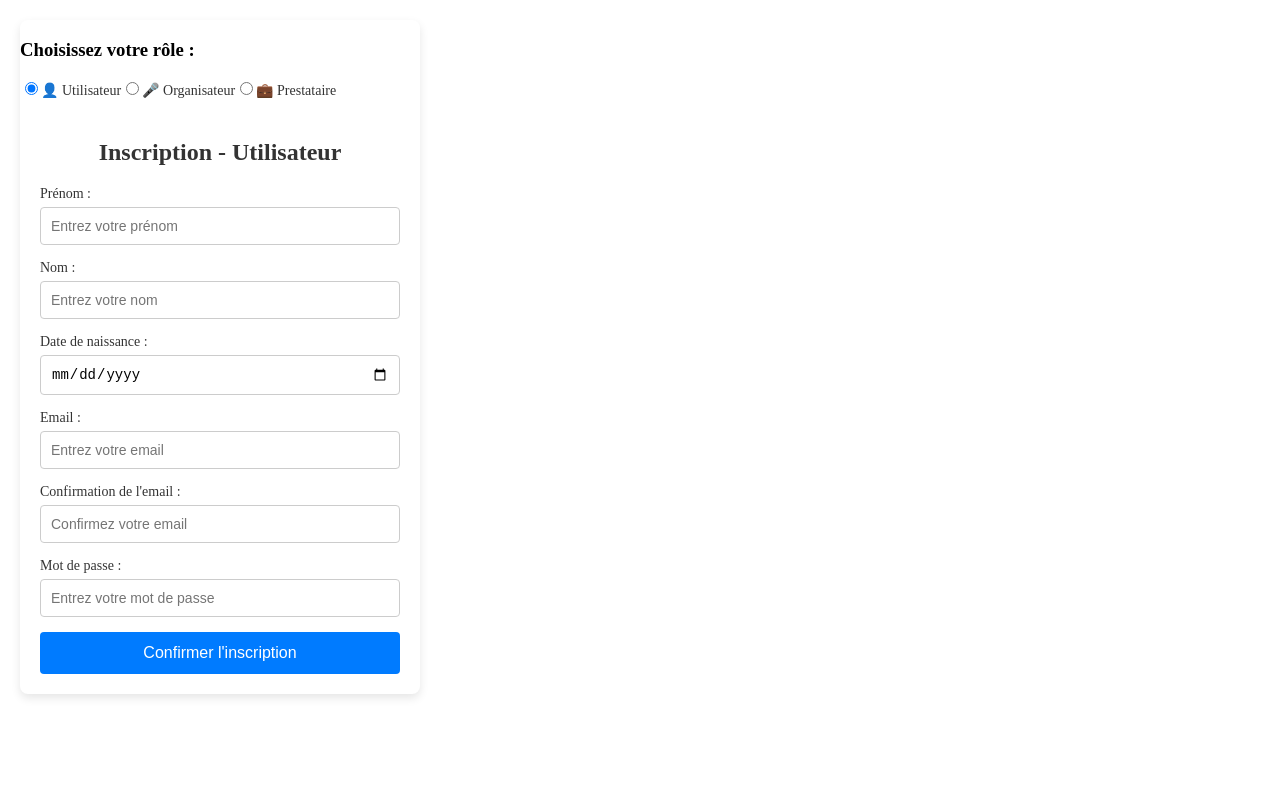
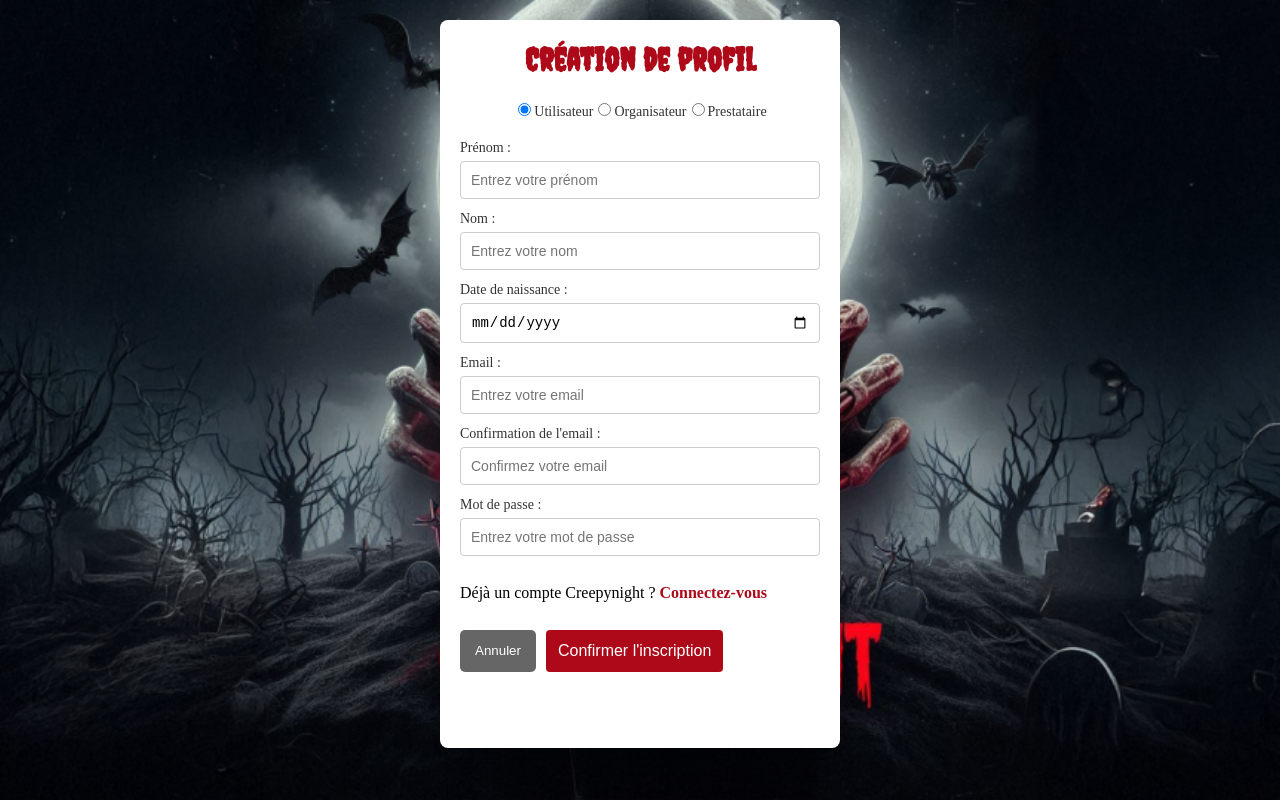
Before and after one commit to Zuuret/SAE-S3-S4_Creepy_Night, a Vue app in the folder client/: page /creation-profil in a window 1280 px wide. Built offline with nearby package versions, Linux system fonts and the light colour scheme.

Commit message:
formulaire css

```diff
--- a/client/src/views/CreationProfil.vue
+++ b/client/src/views/CreationProfil.vue
@@ -1,26 +1,23 @@
 <template>
+  <div class="background-container">
     <div class="form-container">
-    <!-- Sélecteur de type d'utilisateur avec boutons radio -->
-    <div class="user-type-selector">
-      <h3>Choisissez votre rôle :</h3>
+      <h1 class="titre-formulaire">Création de profil</h1>
       <div class="radio-buttons">
         <label class="custom-radio" :class="{ selected: userType === 'utilisateur' }">
           <input type="radio" name="userType" value="utilisateur" v-model="userType" @change="resetForm">
-          <span>👤 Utilisateur</span>
+          <span>Utilisateur</span>
         </label>
         <label class="custom-radio" :class="{ selected: userType === 'organisateur' }">
           <input type="radio" name="userType" value="organisateur" v-model="userType" @change="resetForm">
-          <span>🎤 Organisateur</span>
+          <span>Organisateur</span>
         </label>
         <label class="custom-radio" :class="{ selected: userType === 'prestataire' }">
           <input type="radio" name="userType" value="prestataire" v-model="userType" @change="resetForm">
-          <span>💼 Prestataire</span>
+          <span>Prestataire</span>
         </label>
-      </div>
       </div>
 
       <div v-if="userType === 'utilisateur'" class="form-box">
-      <h2>Inscription - Utilisateur</h2>
         <form @submit.prevent="submitFormUtilisateur" class="form-content">
           <div class="form-group">
             <label for="prenomUtilisateur">Prénom :</label>
@@ -46,13 +43,21 @@
             <label for="motDePasseUtilisateur">Mot de passe :</label>
             <input type="password" v-model="utilisateur.motDePasse" id="motDePasseUtilisateur" placeholder="Entrez votre mot de passe" required>
           </div>
+
+          <p class="login-link">
+            Déjà un compte Creepynight ?
+            <router-link to="/connexion" class="link">Connectez-vous</router-link>
+          </p>
+
+          <div class="form-actions">
+            <button type="button" class="cancel-button" @click="$router.go(-1)">Annuler</button>
             <button type="submit" class="submit-button">Confirmer l'inscription</button>
+          </div>
         </form>
         <p v-if="errorMessage" class="error">{{ errorMessage }}</p>
       </div>
 
       <div v-if="userType === 'organisateur'" class="form-box">
-      <h2>Inscription - Organisateur</h2>
         <form @submit.prevent="submitFormOrganisateur" class="form-content">
           <div class="form-group">
             <label for="prenomOrganisateur">Prénom :</label>
@@ -78,13 +83,21 @@
             <label for="motDePasseOrganisateur">Mot de passe :</label>
             <input type="password" v-model="organisateur.motDePasse" id="motDePasseOrganisateur" placeholder="Entrez votre mot de passe" required>
           </div>
+
+          <p class="login-link">
+            Déjà un compte Creepynight ?
+            <router-link to="/connexion" class="link">Connectez-vous</router-link>
+          </p>
+
+          <div class="form-actions">
+            <button type="button" class="cancel-button" @click="$router.go(-1)">Annuler</button>
             <button type="submit" class="submit-button">Confirmer l'inscription</button>
+          </div>
         </form>
         <p v-if="errorMessage" class="error">{{ errorMessage }}</p>
       </div>
 
       <div v-if="userType === 'prestataire'" class="form-box">
-      <h2>Inscription - Prestataire</h2>
         <form @submit.prevent="submitFormPrestataire" class="form-content">
           <div class="form-group">
             <label for="societePrestataire">Nom de la société :</label>
@@ -106,9 +119,19 @@
             <label for="motDePassePrestataire">Mot de passe :</label>
             <input type="password" v-model="prestataire.motDePasse" id="motDePassePrestataire" placeholder="Entrez votre mot de passe" required>
           </div>
+
+          <p class="login-link">
+            Déjà un compte Creepynight ?
+            <router-link to="/connexion" class="link">Connectez-vous</router-link>
+          </p>
+
+          <div class="form-actions">
+            <button type="button" class="cancel-button" @click="$router.go(-1)">Annuler</button>
             <button type="submit" class="submit-button">Confirmer l'inscription</button>
+          </div>
         </form>
         <p v-if="errorMessage" class="error">{{ errorMessage }}</p>
+      </div>
     </div>
   </div>
 </template>
@@ -212,28 +235,39 @@ body {
   justify-content: center;
   align-items: center;
   min-height: 100vh;
+
 }
 
 /* Container for the form */
 .form-container {
   width: 100%;
   max-width: 400px;
-  margin: 20px;
+  margin: 20px auto;
   background-color: #ffffff;
   box-shadow: 0 4px 10px rgba(0, 0, 0, 0.1);
   border-radius: 8px;
   overflow: hidden;
+  display: flex;
+  flex-direction: column;
+  align-items: center;
+  position: relative;
+  height: 91vh;
 }
 
 .form-box {
+  width: 100%;
   padding: 20px;
+  box-sizing: border-box;
 }
 
-h2 {
-  font-size: 24px;
-  text-align: center;
-  margin-bottom: 20px;
-  color: #333;
+.titre-formulaire{
+  font-family: 'Creepster', cursive;
+  color: #AD0918;
+}
+
+h3{
+  font-family: 'Creepster', cursive;
+  color: #AD0918;
 }
 
 .user-type-tabs span {
@@ -247,15 +281,15 @@ h2 {
 }
 
 .user-type-tabs span {
-  color: #007BFF;
-  border-bottom: 2px solid #007BFF;
+  color: #AD0918;
+  border-bottom: 2px solid #AD0918;
 }
 
 /* Form styles */
 .form-content {
   display: flex;
   flex-direction: column;
-  gap: 15px;
+  gap: 12px;
 }
 
 .form-group {
@@ -278,7 +312,7 @@ input {
 }
 
 input:focus {
-  border-color: #007BFF;
+  border-color: #AD0918;
   outline: none;
   box-shadow: 0 0 4px rgba(0, 123, 255, 0.2);
 }
@@ -288,7 +322,7 @@ input:focus {
   padding: 12px;
   font-size: 16px;
   color: #fff;
-  background-color: #007BFF;
+  background-color: #AD0918;
   border: none;
   border-radius: 4px;
   cursor: pointer;
@@ -296,7 +330,7 @@ input:focus {
 }
 
 .submit-button:hover {
-  background-color: #0056b3;
+  background-color: #8A0714;
 }
 
 .login-link span {
@@ -304,7 +338,7 @@ input:focus {
 }
 
 .login-link a {
-  color: #007BFF;
+  color: #AD0918;
   text-decoration: none;
   font-weight: bold;
 }
@@ -312,4 +346,61 @@ input:focus {
 .login-link a:hover {
   text-decoration: underline;
 }
+
+.background-container {
+  position: fixed;
+  top: 0;
+  left: 0;
+  width: 100%;
+  height: 100%;
+  background-image: url('@/assets/fond_Accueil.png');
+  background-size: cover;
+  background-position: center;
+  background-repeat: no-repeat;
+  z-index: -1;
+}
+
+.form-container {
+  width: 100%;
+  max-width: 400px;
+  margin: 20px auto;
+  background-color: #ffffff;
+  box-shadow: 0 4px 10px rgba(0, 0, 0, 0.1);
+  border-radius: 8px;
+  overflow: hidden;
+  display: flex;
+  flex-direction: column;
+  align-items: center;
+}
+
+.form-actions {
+  display: flex;
+  justify-content: flex-start;
+  width: 100%;
+}
+
+.cancel-button {
+  background-color: #666;
+  color: white;
+  border: 2px;
+  border-color: #AD0918;
+  border-radius: 5px;
+  padding: 10px 15px;
+  cursor: pointer;
+  transition: background-color 0.3s;
+  margin-right: 10px;
+}
+
+.cancel-button:hover {
+  background-color: #d32f2f;
+}
+
+.link {
+  color: #AD0918;
+  text-decoration: none;
+}
+
+.link:hover {
+  text-decoration: underline;
+}
 </style>
```
Lines whose indentation alone changed are shown as unchanged.
